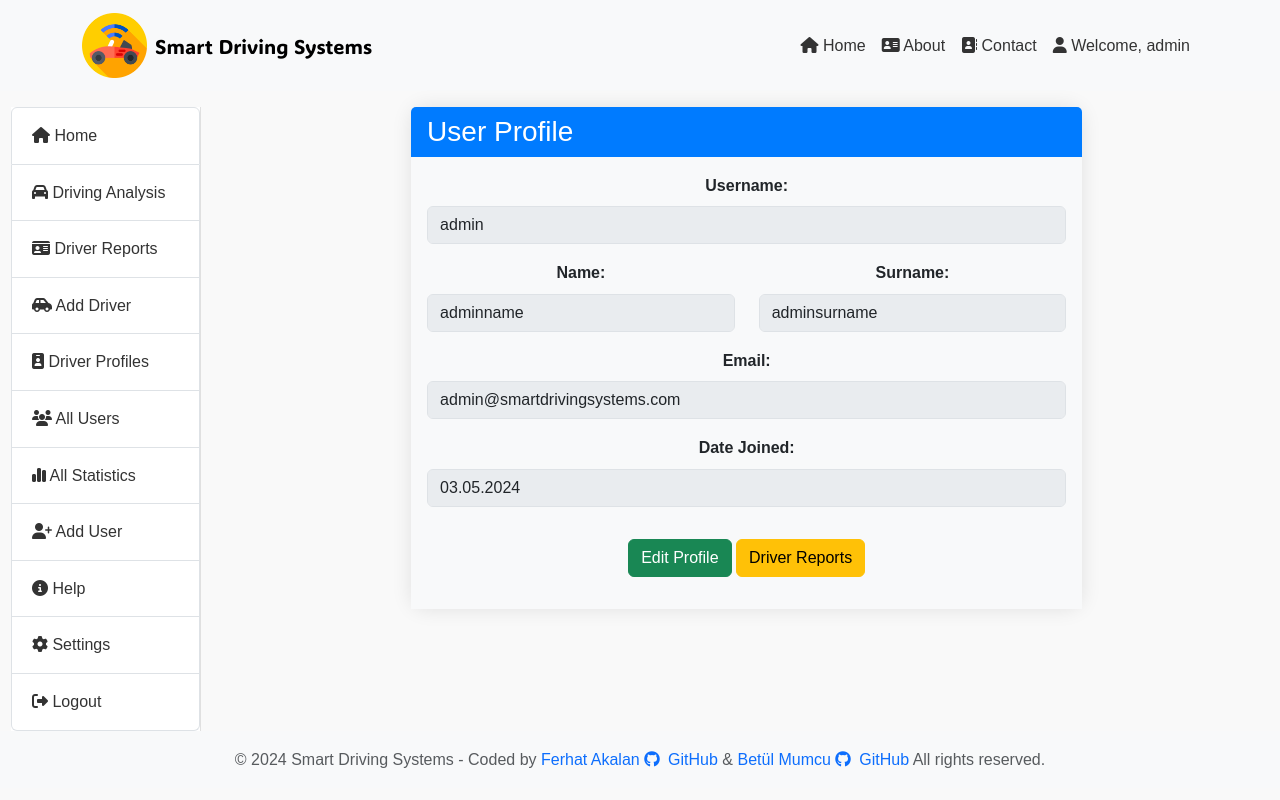
After one commit to FerhatAkalan/SmartDrivingSystems, a Django app: page /account/profile/ in a window 1280 px wide. The commit adds this page. Run offline with Django 4.2, Linux system fonts and the light colour scheme; a user stored in the database is signed in; some libraries are stand-ins or nearby versions.

Commit message:
User profile added

```diff
--- /dev/null
+++ b/account/templates/account/profile.html
@@ -0,0 +1,106 @@
+{% extends 'layout.html' %}
+{% block content %}
+{% load static %}
+<!DOCTYPE html>
+<html lang="en">
+<head>
+    <meta charset="UTF-8">
+    <meta name="viewport" content="width=device-width, initial-scale=1.0">
+    <title>User Profile</title>
+    <link rel="stylesheet" href="{% static 'css/style.css' %}">
+    <style>
+        body {
+            font-family: Arial, sans-serif;
+            line-height: 1.6;
+            background-color: #f9f9f9;
+            color: #333;
+        }
+        .card-header {
+            background-color: #007bff;
+            color: #fff;
+            border-bottom: none;
+            border-radius: 10px 10px 0 0;
+        }
+        .card-body {
+            background-color: #fff;
+            border-color: transparent;
+            background-color: #f8f9fa;
+        }
+        .card {
+            border-radius: 15px;
+            border: none;
+            box-shadow: 0px 0px 20px rgba(0, 0, 0, 0.1);
+            transition: box-shadow 0.3s ease;
+        }
+        .card:hover {
+            box-shadow: 0px 0px 30px rgba(0, 0, 0, 0.2);
+        }
+        .form-label {
+            font-weight: bold;
+        }
+        .profile-pic {
+            width: 180px;
+            height: 180px;
+            object-fit: cover;
+            border-radius: 50%;
+            margin-bottom: 20px;
+            border: 5px solid #007bff;
+        }
+    </style>
+</head>
+<body>
+    <div class="container">
+        <div class="row justify-content-center mt-3">
+            <div class="col-md-8">
+                <div class="card">
+                    <div class="card-header">
+                        <h3 class="mb-0">User Profile</h3>
+                    </div>
+                    <div class="card-body text-center">
+                        {% if user.profile_photo %}
+                        <img src="{{ MEDIA_URL }}{{ user.profile_photo.url }}" alt="User Photo" class="profile-pic">
+                        {% endif %}
+                        <div class="col">
+                            <div class="mb-3">
+                                <label for="username" class="form-label">Username:</label>
+                                <input type="text" class="form-control" id="username" value="{{ user.username }}" disabled>
+                            </div>
+                        </div>
+                        <div class="row">
+                            <div class="col-md-6">
+                                <div class="mb-3">
+                                    <label for="first_name" class="form-label">Name:</label>
+                                    <input type="text" class="form-control" id="first_name" value="{{ user.first_name }}" disabled>
+                                </div>
+                            </div>
+                            <div class="col-md-6">
+                                <div class="mb-3">
+                                    <label for="last_name" class="form-label">Surname:</label>
+                                    <input type="text" class="form-control" id="last_name" value="{{ user.last_name }}" disabled>
+                                </div>
+                            </div>
+                            <div class="col">
+                                <div class="mb-3">
+                                    <label for="email" class="form-label">Email:</label>
+                                    <input type="email" class="form-control" id="email" value="{{ user.email }}" disabled>
+                                </div>
+                                <div class="mb-3">
+                                    <label for="date_joined" class="form-label">Date Joined:</label>
+                                    <input type="text" class="form-control" id="date_joined" value="{{ user.date_joined|date:'d.m.Y' }}" disabled>
+                                </div>
+                            </div>
+                        </div>
+                        <div class="row">
+                            <div class="my-3">
+                                <a href="{% url 'home' %}"class="btn btn-success">Edit Profile</a>
+                                <a href="{% url 'driver_reports' %}"class="btn btn-warning">Driver Reports</a>
+                            </div>
+                        </div>
+                    </div>
+                </div>
+            </div>
+        </div>
+    </div>
+</body>
+</html>
+{% endblock %}
--- a/account/urls.py
+++ b/account/urls.py
@@ -8,4 +8,5 @@ urlpatterns = [
     path('login/', views.user_login,name="user_login"),
     path('register/', views.user_register,name="user_register"),
     path('logout/', views.user_logout,name="user_logout"),
+    path('profile/', views.user_profile, name='user_profile'),
 ]
--- a/account/views.py
+++ b/account/views.py
@@ -2,6 +2,8 @@ from django.shortcuts import redirect, render
 from django.contrib.auth import authenticate, login, logout
 from django.conf import settings
 from django.contrib.auth.models import User
+from django.contrib.auth.decorators import login_required
+
 # Create your views here.
 def user_login(request):
     if request.user.is_authenticated:
@@ -24,6 +26,8 @@ def user_register(request):
     if request.method=="POST":
         username=request.POST["username"]
         email=request.POST["email"]
+        first_name=request.POST["first_name"]
+        last_name=request.POST["last_name"]
         password=request.POST["password"]
         repassword=request.POST["repassword"]
 
@@ -50,7 +54,7 @@ def user_register(request):
                 "email": email
             })
 
-        user = User.objects.create_user(username=username,email=email,password=password)
+        user = User.objects.create_user(username=username,first_name=first_name, last_name=last_name,email=email,password=password)
         user.save()
         return redirect("user_login")
 
@@ -61,3 +65,13 @@ def user_register(request):
 def user_logout(request):
     logout(request)
     return redirect('home')
+
+@login_required
+def user_profile(request):
+    # Burada kullanıcının profiline özgü verileri alabilirsiniz
+    user = request.user
+    context = {
+        'user': user,
+        # Eğer kullanıcının profiline özgü başka veriler varsa, context içerisine ekleyebilirsiniz
+    }
+    return render(request, 'account/profile.html', context)
--- a/templates/partials/_navbar.html
+++ b/templates/partials/_navbar.html
@@ -37,7 +37,7 @@
         </li>
         {% if user.is_authenticated %}
         <li class="nav-item">
-          <a class="nav-link" href="#"
+          <a class="nav-link" href="{% url 'user_profile' %}"
             ><i class="fa-solid fa-user"></i> Welcome, {{ user.username }}</a
           >
         </li>
--- a/templates/partials/_sidebar.html
+++ b/templates/partials/_sidebar.html
@@ -11,13 +11,6 @@
               ><i class="fas fa-car"></i> Driving Analysis</a
             >
           </li>
-          {% comment %} <li
-            class="list-group-item nav-item-sidebar list-group-item-action"
-          >
-            <a href="/"
-              ><i class="fa-solid fa-square-poll-vertical"></i> Results</a
-            >
-          </li> {% endcomment %}
           <li class="list-group-item nav-item-sidebar list-group-item-action {% if '/driver-reports/' in request.path %}active{% endif %}">
             <a href="{% url 'driver_reports' %}"><i class="fas fa-id-card"></i> Driver Reports</a>
           </li>
```
Also changed, not shown: account/templates/account/register.html (+22 -2 lines), db.sqlite3, detectionapp/migrations/0001_initial.py, report/migrations/0001_initial.py.
